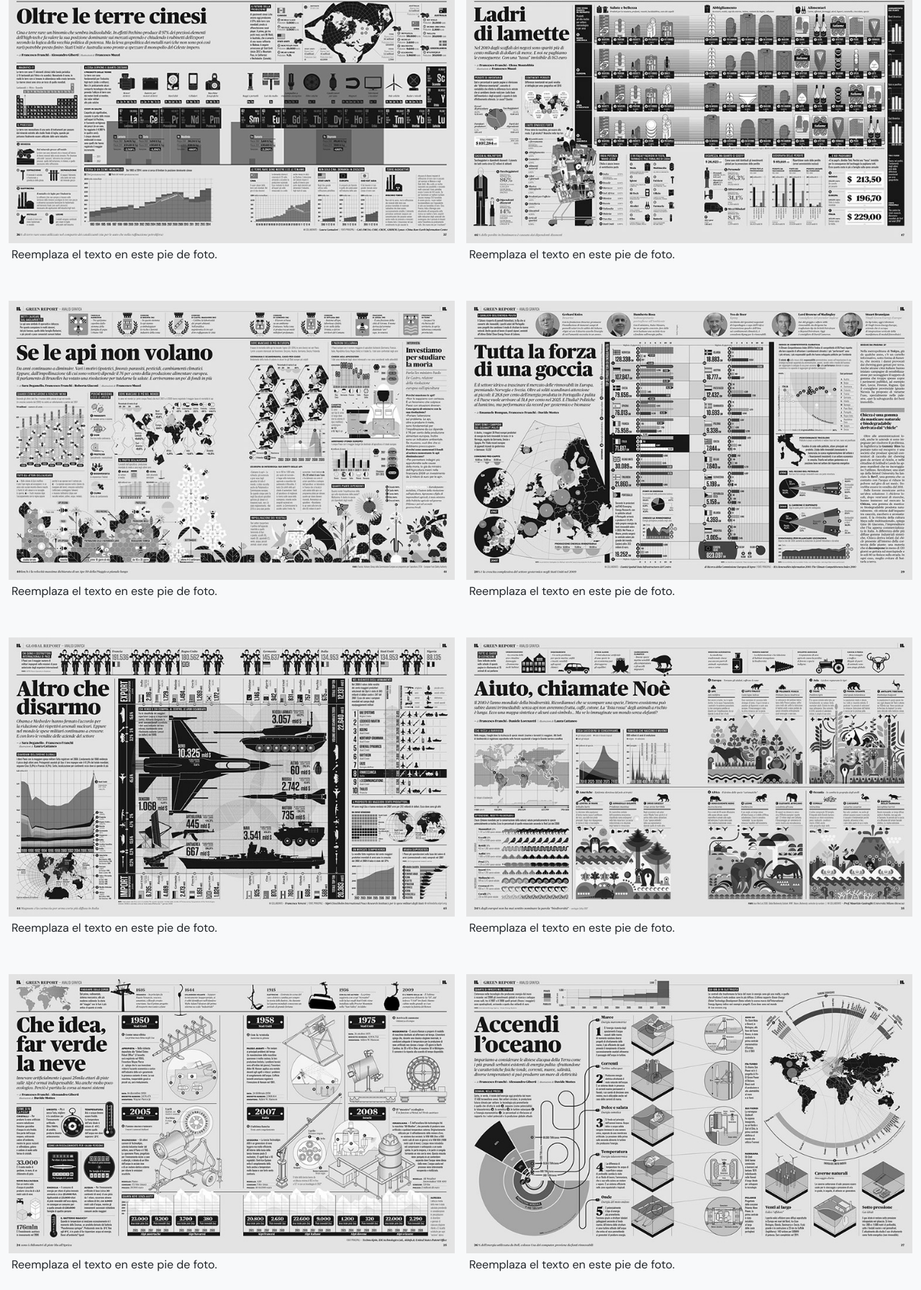
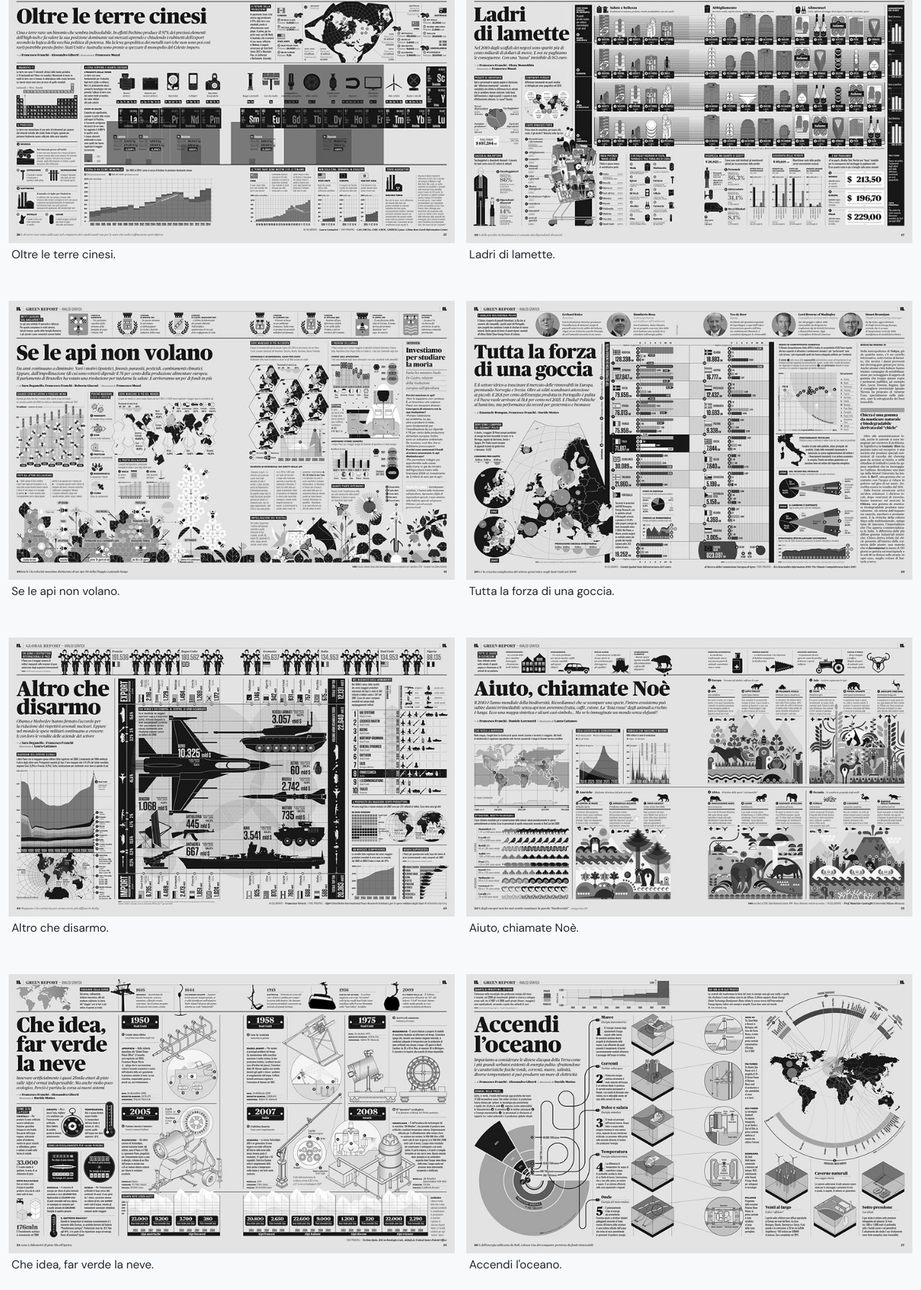
Before and after one commit to natywang/info-digital-02, a plain HTML site: page index.html in a window 1280 px wide. Shown: the part 525-2318 px from the top of the page at 72% size. Drawn offline with nearby package versions, Linux system fonts and the light colour scheme.

Commit message:
Update index.html

```diff
--- a/index.html
+++ b/index.html
@@ -39,52 +39,52 @@
                 <!--primera imagen-->
                 <figure class="col-12 col-sm-6">
                     <img loading="lazy" src="img/01-franchi.jpg" class="img-fluid" alt="describe lo que se ve en la imagen" />
-                    <figcaption class="p-1 mb-3">Reemplaza el texto en este pie de foto.</figcaption>
+                    <figcaption class="p-1 mb-3">Oltre le terre cinesi.</figcaption>
                 </figure>
                 <!--segunda imagen-->
                 <figure class="col-12 col-sm-6">
                     <img loading="lazy" src="img/02-franchi.jpg" class="img-fluid" alt="describe lo que se ve en la imagen"/>
-                    <figcaption class="p-1 mb-3">Reemplaza el texto en este pie de foto.</figcaption>
+                    <figcaption class="p-1 mb-3">Ladri di lamette.</figcaption>
                 </figure>
                 <!--tercera imagen-->
                 <figure class="col-12 col-sm-6">
                     <img loading="lazy" src="img/03-franchi.jpg" class="img-fluid" alt="describe lo que se ve en la imagen"/>
-                    <figcaption class="p-1 mb-3">Reemplaza el texto en este pie de foto.</figcaption>
+                    <figcaption class="p-1 mb-3">Se le api non volano.</figcaption>
                 </figure>
                 <!--cuarta imagen-->
                 <figure class="col-12 col-sm-6">
                     <img loading="lazy" src="img/04-franchi.jpg" class="img-fluid" alt="describe lo que se ve en la imagen"/>
-                    <figcaption class="p-1 mb-3">Reemplaza el texto en este pie de foto.</figcaption>
+                    <figcaption class="p-1 mb-3">Tutta la forza di una goccia.</figcaption>
                 </figure>
                 <!--quinta imagen-->
                 <figure class="col-12 col-sm-6">
                     <img loading="lazy" src="img/05-franchi.jpg" class="img-fluid" alt="describe lo que se ve en la imagen"/>
-                    <figcaption class="p-1 mb-3">Reemplaza el texto en este pie de foto.</figcaption>
+                    <figcaption class="p-1 mb-3">Altro che disarmo.</figcaption>
                 </figure>
                 <!--sexta imagen-->
                 <figure class="col-12 col-sm-6">
                     <img loading="lazy" src="img/06-franchi.jpg" class="img-fluid" alt="describe lo que se ve en la imagen"/>
-                    <figcaption class="p-1 mb-3">Reemplaza el texto en este pie de foto.</figcaption>
+                    <figcaption class="p-1 mb-3">Aiuto, chiamate Noè.</figcaption>
                 </figure>
                 <!--séptima imagen-->
                 <figure class="col-12 col-sm-6">
                     <img loading="lazy" src="img/07-franchi.jpg" class="img-fluid" alt="describe lo que se ve en la imagen"/>
-                    <figcaption class="p-1 mb-3">Reemplaza el texto en este pie de foto.</figcaption>
+                    <figcaption class="p-1 mb-3">Che idea, far verde la neve.</figcaption>
                 </figure>
                 <!--octava imagen-->
                 <figure class="col-12 col-sm-6">
                     <img loading="lazy" src="img/08-franchi.jpg" class="img-fluid" alt="describe lo que se ve en la imagen"/>
-                    <figcaption class="p-1 mb-3">Reemplaza el texto en este pie de foto.</figcaption>
+                    <figcaption class="p-1 mb-3">Accendi l'oceano.</figcaption>
                 </figure>
                 <!--novena imagen-->
                 <figure class="col-12 col-sm-6">
                     <img loading="lazy" src="img/09-franchi.jpg" class="img-fluid" alt="describe lo que se ve en la imagen"/>
-                    <figcaption class="p-1 mb-3">Reemplaza el texto en este pie de foto.</figcaption>
+                    <figcaption class="p-1 mb-3">Gira il mondo, gira.</figcaption>
                 </figure>
                 <!--décima imagen-->
                 <figure class="col-12 col-sm-6">
                     <img loading="lazy" src="img/10-franchi.jpg" class="img-fluid" alt="describe lo que se ve en la imagen"/>
-                    <figcaption class="p-1 mb-3">Reemplaza el texto en este pie de foto.</figcaption>
+                    <figcaption class="p-1 mb-3">La fattoria dei pesci.</figcaption>
                 </figure>
                 <!--no hay más imágenes-->
             </div>
```
